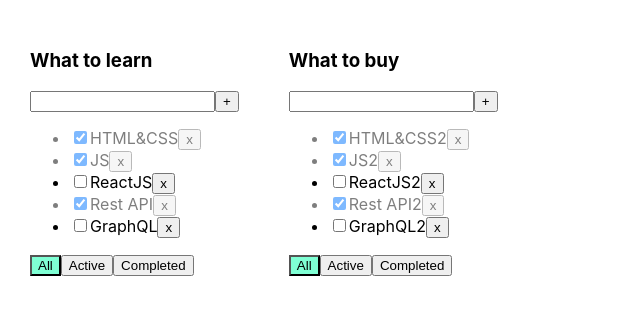
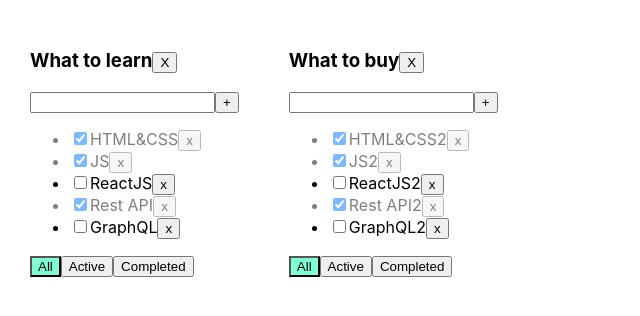
Before and after one commit to Alex-hapa/ToDoit-kamasutra, a React (Create React App) app: page / in a window 1280 px wide. Shown: the top 316 px of the page, without its empty margins (0-640 px from the left). Built offline with nearby package versions, Linux system fonts and the light colour scheme.

Commit message:
add removeTodolist function

```diff
--- a/src/App.tsx
+++ b/src/App.tsx
@@ -46,7 +46,10 @@
         ]
     })
 
-
+    const removeTodolist = (todolistsID: string) => {
+        setTodolists(todolists.filter(el => el.id !== todolistsID))
+        delete tasks[todolistsID]
+    }
     // let [tasks, setTasks] = useState([
     //     {id: v1(), title: 'HTML&CSS', isDone: true},
     //     {id: v1(), title: 'JS', isDone: true},
@@ -107,6 +110,7 @@
                         addTask={addTask}
                         changeTaskStatus={changeStatus}
                         filter={el.filter}
+                        removeTodolist={removeTodolist}
                     />
                 )
             })}
--- a/src/Todolist.tsx
+++ b/src/Todolist.tsx
@@ -16,6 +16,7 @@
     addTask: (todolistsID: string, title: string) => void
     changeTaskStatus: (todolistsID: string, taskId: string, isDone: boolean) => void
     filter: FilterValuesType
+    removeTodolist: (todolistsId: string) => void
 }
 
 export function Todolist(props: PropsType) {
@@ -46,10 +47,15 @@
     const onAllClickHandler = () => props.changeFilter(props.todolistsId, 'all');
     const onActiveClickHandler = () => props.changeFilter(props.todolistsId, 'active');
     const onCompletedClickHandler = () => props.changeFilter(props.todolistsId, 'completed');
-
+    const removeTodolistHandler = () => {
+        props.removeTodolist(props.todolistsId)
+    }
 
     return <div>
-        <h3>{props.title}</h3>
+        <h3>
+            {props.title}
+            <button onClick={removeTodolistHandler}>X</button>
+        </h3>
         <div>
             <input value={title}
                    onChange={onChangeHandler}
```
